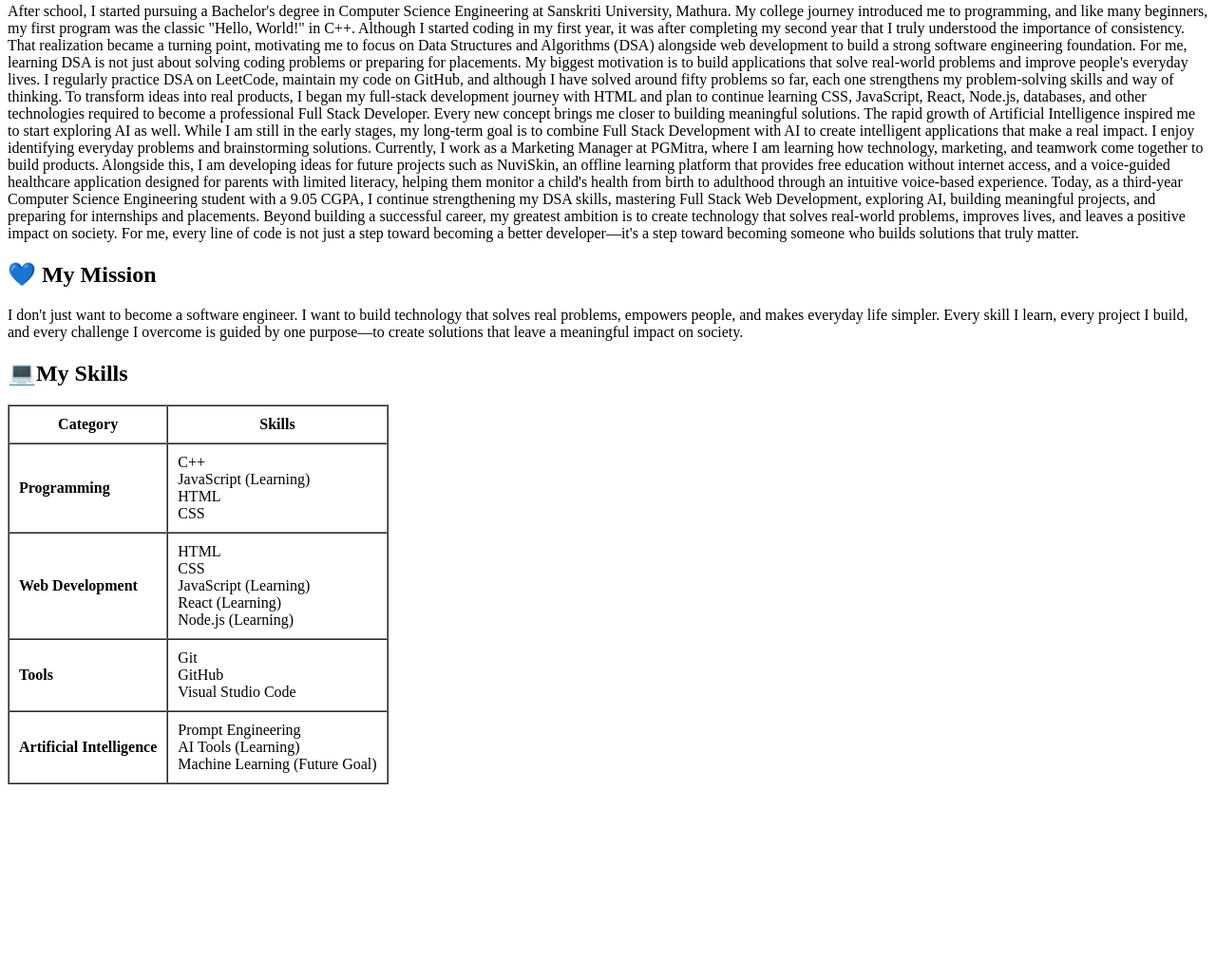
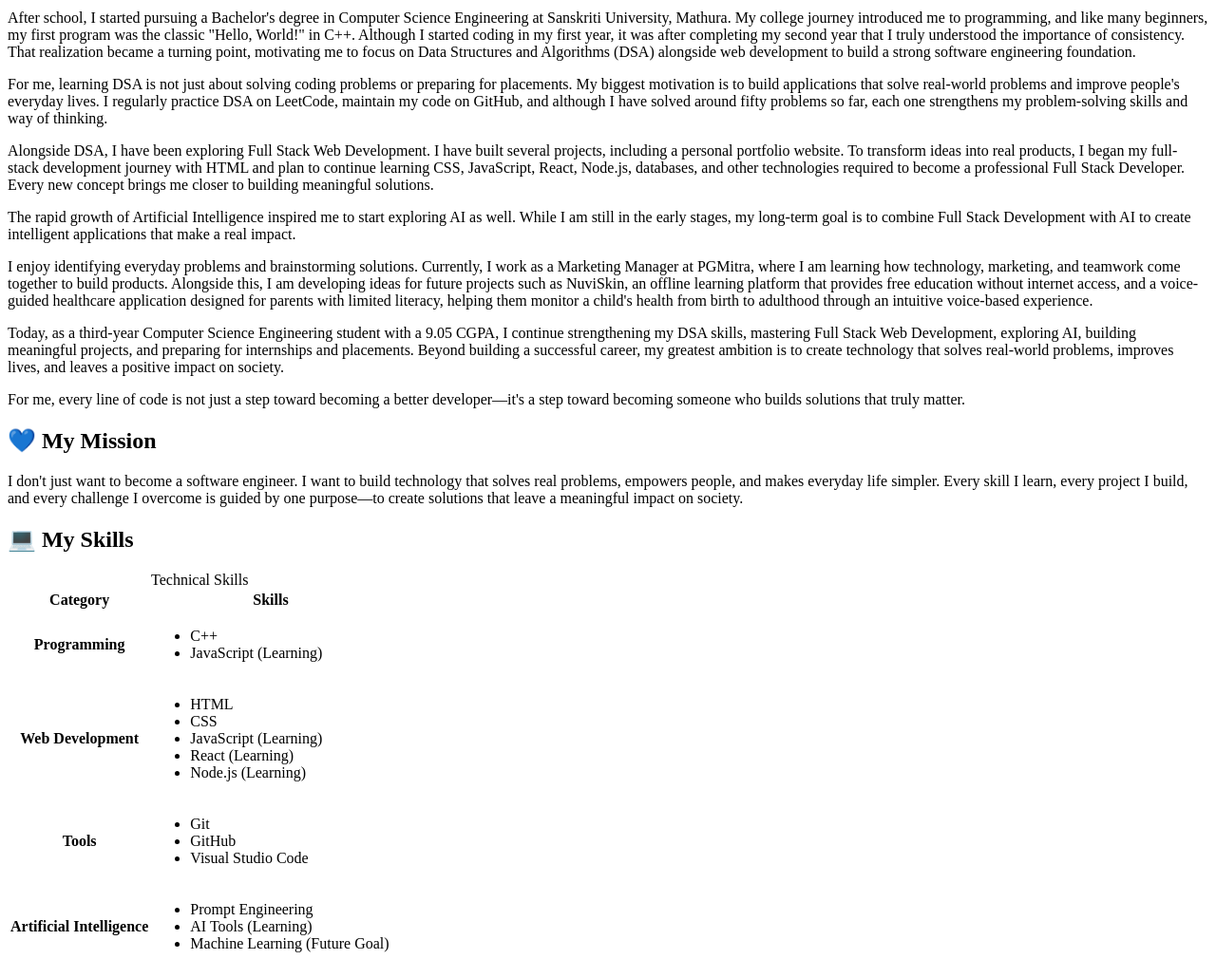
Before and after one commit to Kajal-Jais9151/WebDev, a plain HTML site: page HTML/HTML-P1(biography)/index.html in a window 1280 px wide. Shown: the part 950-1980 px from the top of the page at 95% size. Before the commit the page ends 1784 px from the top, so only its background shows below. Drawn offline with Linux system fonts and the light colour scheme.

Commit message:
Modified portfolio website Day 2

```diff
--- a/HTML/HTML-P1(biography)/index.html
+++ b/HTML/HTML-P1(biography)/index.html
@@ -12,14 +12,14 @@
 </head>
 
 <body>
-    <nav>
+    <header>
         <section>
             <h1>Kajal Jaiswal</h1>
             <img src="kajal.jpg" alt="Portrait of Kajal Jaiswal" height="200">
             <p>Hi, I'm Kajal 👋</p>
         </section>
         <section>
-            <h2>About me</h2>
+            <h2>Quick Overview</h2>
             <ul>
                 <li>Aspiring Full Stack & AI Engineer</li>
                 <li>Building one project at a time.</li>
@@ -27,16 +27,17 @@
                 <li>Documenting the journey.</li>
             </ul>
         </section>
+
         <section>
             <h2>Contact Me</h2>
-            <div>
+            <address>
                 <ul>
-                    <li><strong>[Contact Me :]</strong></li>
-                    <li><a href ="tel:+91 7800574976">+91 7800574976</a></li>
-                </ul>
-            </div>
-
-            <ul>
+                    <p>
+                    <li><strong>Phone:</strong></li>
+                    <li>
+                        <a href ="tel:+917800574976">+91 78005 74976</a>
+                    </li>
+                </p>
                 <li>
                     <a href="https://github.com/Kajal-Jais9151" target="_blank" rel="noopener noreferrer">
                         GitHub
@@ -56,18 +57,18 @@
                 </a>
             </li>
             </ul>
-
+        </address>
         </section>
-    </nav>
+    </header>
 
     <main>
-        <header>
-            <h2>About me</h2>
+        <section>
+            <h2>About Me</h2>
             <p>Hello! I'm Kajal, a third-year B.Tech student passionate about software development and artificial
                 intelligence. I enjoy solving problems through code and continuously improving my skills by building
                 real-world projects. My goal is to become a Full Stack + AI Engineer and contribute to impactful
-                technology.Currently i am learning DSA and also simultaneously improving my development skills.</p>
-        </header>
+                technology.Currently, I am learning DSA and also simultaneously improving my development skills.</p>
+        </section>
         <section>
             <h2>🌱 My Journey</h2>
             <h3>Schooling</h3>
@@ -75,42 +76,50 @@
                 exploring new things. Along with academics, I actively participated in extracurricular activities that
                 helped shape my personality. I received awards for my sketching skills, earned certificates in
                 basketball and throwball, and was proud to be a permanent member of my school's choir group. These
-                experiences taught me creativity, discipline, teamwork, and the confidence to express myself.</p>
-            <h3>College(Present)</h3>
+                experiences taught me creativity, discipline, teamwork, and the confidence to express myself.
+            </p>
+            <h3>College (Present)</h3>
             <p>After school, I started pursuing a Bachelor's degree in Computer Science Engineering at Sanskriti
                 University, Mathura. My college journey introduced me to programming, and like many beginners, my first
                 program was the classic "Hello, World!" in C++. Although I started coding in my first year, it was after
                 completing my second year that I truly understood the importance of consistency. That realization became
                 a turning point, motivating me to focus on Data Structures and Algorithms (DSA) alongside web
                 development to build a strong software engineering foundation.
-
+             </p>
+               <p>
                 For me, learning DSA is not just about solving coding problems or preparing for placements. My biggest
                 motivation is to build applications that solve real-world problems and improve people's everyday lives.
                 I regularly practice DSA on LeetCode, maintain my code on GitHub, and although I have solved around
                 fifty problems so far, each one strengthens my problem-solving skills and way of thinking.
-
+               </p>
+               <p>
+                Alongside DSA, I have been exploring Full Stack Web Development. I have built several projects, including a personal portfolio website.
                 To transform ideas into real products, I began my full-stack development journey with HTML and plan to
                 continue learning CSS, JavaScript, React, Node.js, databases, and other technologies required to become
                 a professional Full Stack Developer. Every new concept brings me closer to building meaningful
                 solutions.
-
+                </p>
+                <p>
                 The rapid growth of Artificial Intelligence inspired me to start exploring AI as well. While I am still
                 in the early stages, my long-term goal is to combine Full Stack Development with AI to create
                 intelligent applications that make a real impact.
-
+                </p>
+                <p>
                 I enjoy identifying everyday problems and brainstorming solutions. Currently, I work as a Marketing
                 Manager at PGMitra, where I am learning how technology, marketing, and teamwork come together to build
                 products. Alongside this, I am developing ideas for future projects such as NuviSkin, an offline
                 learning platform that provides free education without internet access, and a voice-guided healthcare
                 application designed for parents with limited literacy, helping them monitor a child's health from birth
                 to adulthood through an intuitive voice-based experience.
-
+                </p>
+                <p>
                 Today, as a third-year Computer Science Engineering student with a 9.05 CGPA, I continue strengthening
                 my DSA skills, mastering Full Stack Web Development, exploring AI, building meaningful projects, and
                 preparing for internships and placements. Beyond building a successful career, my greatest ambition is
                 to create technology that solves real-world problems, improves lives, and leaves a positive impact on
                 society.
-
+               </p>
+               <p>
                 For me, every line of code is not just a step toward becoming a better developer—it's a step toward
                 becoming someone who builds solutions that truly matter.
             </p>
@@ -124,54 +133,63 @@
 
         </section>
         <section>
-            <h2>💻My Skills</h2>
+            <h2>💻 My Skills</h2>
 
-            <table border="1" cellpadding="10" cellspacing="0">
-
+            <table >
+                <Caption> Technical Skills </Caption>
+              <thead>
                 <tr>
                     <th>Category</th>
                     <th>Skills</th>
                 </tr>
+              </thead>
+               <tbody>
+                <tr>
+                    <th scope="row">Programming</th>
+                    <td>
+                        <ul>
+                            <li>C++</li>
+                            <li>JavaScript (Learning)</li>
 
-                <tr>
-                    <td><strong>Programming</strong></td>
-                    <td>
-                        C++ <br>
-                        JavaScript (Learning) <br>
-                        HTML <br>
-                        CSS
+                        </ul>
                     </td>
                 </tr>
 
                 <tr>
-                    <td><strong>Web Development</strong></td>
+                    <th scope="row">Web Development</th>
                     <td>
-                        HTML <br>
-                        CSS <br>
-                        JavaScript (Learning) <br>
-                        React (Learning) <br>
-                        Node.js (Learning)
+                        <ul>
+                            <li>HTML</li>
+                            <li>CSS</li>
+                            <li>JavaScript (Learning)</li>
+                            <li>React (Learning)</li>
+                            <li>Node.js (Learning)</li>
+                        </ul>
                     </td>
                 </tr>
 
                 <tr>
-                    <td><strong>Tools</strong></td>
+                    <th scope="row">Tools</th>
                     <td>
-                        Git <br>
-                        GitHub <br>
-                        Visual Studio Code
+                        <ul>
+                            <li>Git</li>
+                            <li>GitHub</li>
+                            <li>Visual Studio Code</li>
+                        </ul>
                     </td>
                 </tr>
 
                 <tr>
-                    <td><strong>Artificial Intelligence</strong></td>
+                    <th scope="row">Artificial Intelligence</th>
                     <td>
-                        Prompt Engineering <br>
-                        AI Tools (Learning) <br>
-                        Machine Learning (Future Goal)
+                        <ul>
+                            <li>Prompt Engineering</li>
+                            <li>AI Tools (Learning)</li>
+                            <li>Machine Learning (Future Goal)</li>
+                        </ul>
                     </td>
                 </tr>
-
+              </tbody>
             </table>
         </section>
     </main>
```
